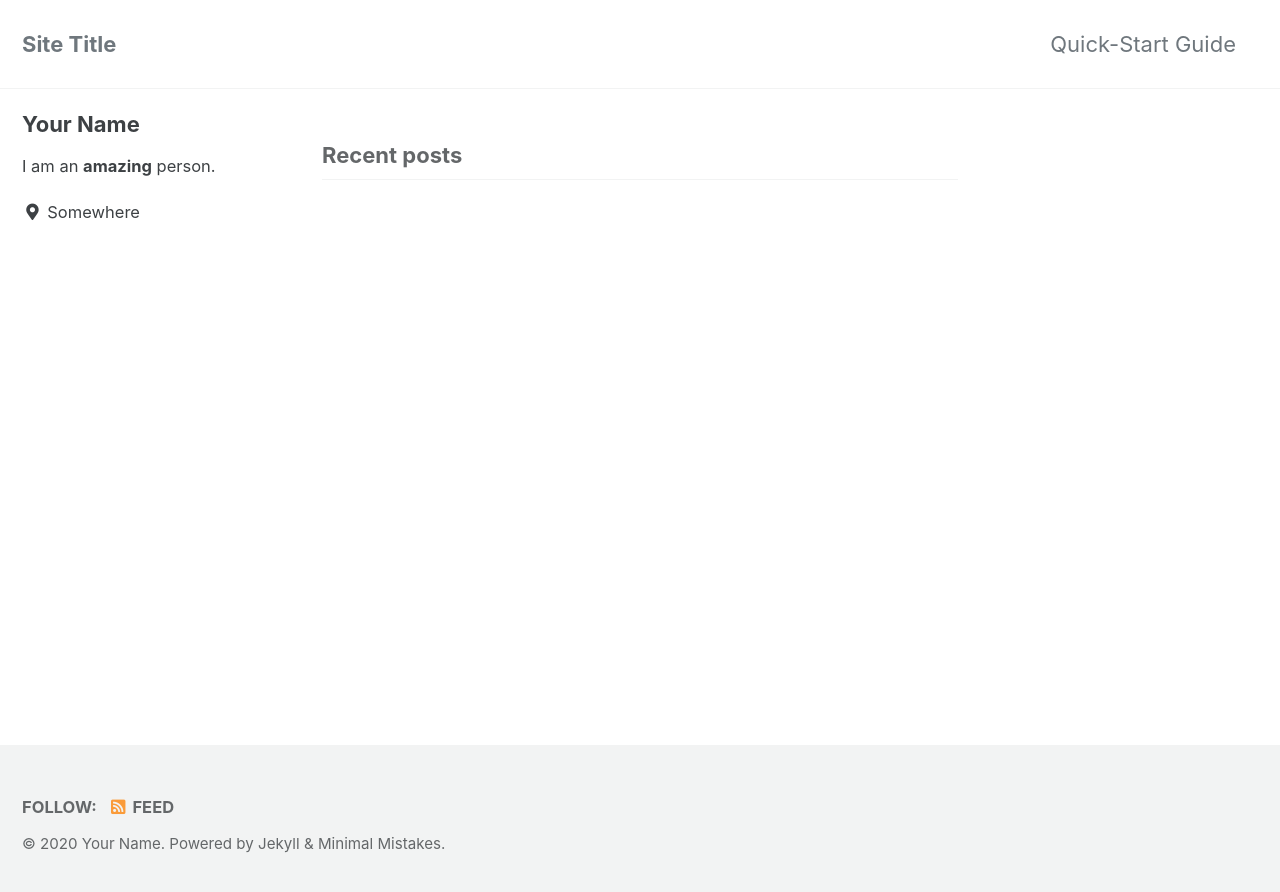
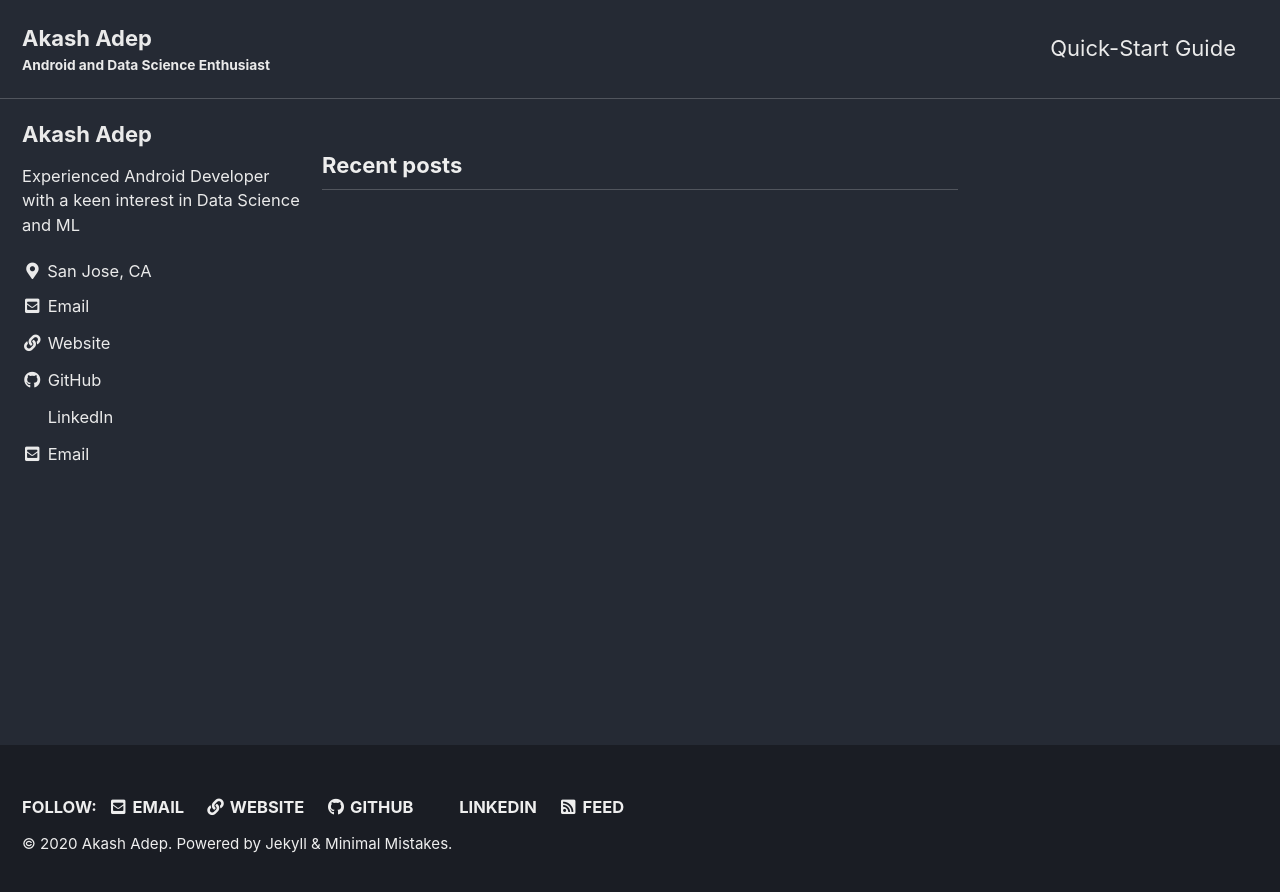
Before and after one commit to kshadep7/kshadep7.github.io, a Jekyll site: the page built from index.html, in a window 1280 px wide. Shown: the top 892 px of the page. Built offline with Jekyll 4.4.1, drawn with Linux system fonts in a browser that asks for light colours; cached includes are drawn as plain includes; the list of posts is cut into pages by our own code.

Commit message:
Added changes to config file to update website

```diff
--- a/_config.yml
+++ b/_config.yml
@@ -12,16 +12,17 @@
 
 # theme                  : "minimal-mistakes-jekyll"
 # remote_theme           : "mmistakes/minimal-mistakes"
-minimal_mistakes_skin    : "default" # "air", "aqua", "contrast", "dark", "dirt", "neon", "mint", "plum", "sunrise"
+minimal_mistakes_skin    : "dark" # "default, "air", "aqua", "contrast", "dark", "dirt", "neon", "mint", "plum", "sunrise"
+
 
 # Site Settings
 locale                   : "en-US"
-title                    : "Site Title"
+title                    : "Akash Adep"
 title_separator          : "-"
-subtitle                 : # site tagline that appears below site title in masthead
-name                     : "Your Name"
-description              : "An amazing website."
-url                      : # the base hostname & protocol for your site e.g. "https://mmistakes.github.io"
+subtitle                 : "Android and Data Science Enthusiast" # site tagline that appears below site title in masthead
+name                     : "Akash Adep"
+description              : "Android development and Data Science Portfolio"
+url                      : "https://kshadep7.github.io" # the base hostname & protocol for your site e.g. "https://mmistakes.github.io"
 baseurl                  : # the subpath of your site, e.g. "/blog"
 repository               : # GitHub username/repo-name e.g. "mmistakes/minimal-mistakes"
 teaser                   : # path of fallback teaser image, e.g. "/assets/images/500x300.png"
@@ -93,52 +94,66 @@
 
 # Site Author
 author:
-  name             : "Your Name"
+  name             : "Akash Adep"
   avatar           : # path of avatar image, e.g. "/assets/images/bio-photo.jpg"
-  bio              : "I am an **amazing** person."
-  location         : "Somewhere"
-  email            :
+  bio              : "Experienced Android Developer with a keen interest in Data Science and ML"
+  location         : "San Jose, CA"
+  email            : "kshadep7@gmail.com"
   links:
     - label: "Email"
       icon: "fas fa-fw fa-envelope-square"
-      # url: "mailto:your.name@email.com"
+      url: "mailto:kshadep7@gmail.com"
     - label: "Website"
       icon: "fas fa-fw fa-link"
-      # url: "https://your-website.com"
-    - label: "Twitter"
-      icon: "fab fa-fw fa-twitter-square"
-      # url: "https://twitter.com/"
-    - label: "Facebook"
-      icon: "fab fa-fw fa-facebook-square"
-      # url: "https://facebook.com/"
+      url: "https://kshadep7.github.io"
     - label: "GitHub"
       icon: "fab fa-fw fa-github"
-      # url: "https://github.com/"
-    - label: "Instagram"
-      icon: "fab fa-fw fa-instagram"
+      url: "https://github.com/kshadep7"
+    - label: "LinkedIn"
+      icon: "fab fa-fw fa-link"
+      url: "https://www.linkedin.com/in/akashadep"
+    # - label: "Instagram"
+    #   icon: "fab fa-fw fa-instagram"
       # url: "https://instagram.com/"
+    # - label: "Twitter"
+    #   icon: "fab fa-fw fa-twitter-square"
+      # url: "https://twitter.com/"
+    # - label: "Facebook"
+    #   icon: "fab fa-fw fa-facebook-square"
+      # url: "https://facebook.com/"
+
 
 # Site Footer
 footer:
   links:
-    - label: "Twitter"
-      icon: "fab fa-fw fa-twitter-square"
-      # url:
-    - label: "Facebook"
-      icon: "fab fa-fw fa-facebook-square"
-      # url:
+    # - label: "Twitter"
+    #   icon: "fab fa-fw fa-twitter-square"
+    #   # url:
+    # - label: "Facebook"
+    #   icon: "fab fa-fw fa-facebook-square"
+    #   # url:
+    - label: "Email"
+      icon: "fas fa-fw fa-envelope-square"
+      url: "mailto:kshadep7@gmail.com"
+    - label: "Website"
+      icon: "fas fa-fw fa-link"
+      url: "https://kshadep7.github.io"
     - label: "GitHub"
       icon: "fab fa-fw fa-github"
-      # url:
-    - label: "GitLab"
-      icon: "fab fa-fw fa-gitlab"
-      # url:
-    - label: "Bitbucket"
-      icon: "fab fa-fw fa-bitbucket"
-      # url:
-    - label: "Instagram"
-      icon: "fab fa-fw fa-instagram"
-      # url:
+      url: "https://github.com/kshadep7"
+    - label: "LinkedIn"
+      icon: "fab fa-fw fa-link"
+      url: "https://www.linkedin.com/in/akashadep"
+
+    # - label: "GitLab"
+    #   icon: "fab fa-fw fa-gitlab"
+    #   # url:
+    # - label: "Bitbucket"
+    #   icon: "fab fa-fw fa-bitbucket"
+    #   # url:
+    # - label: "Instagram"
+    #   icon: "fab fa-fw fa-instagram"
+    #   # url:
 
 
 # Reading Files
```
